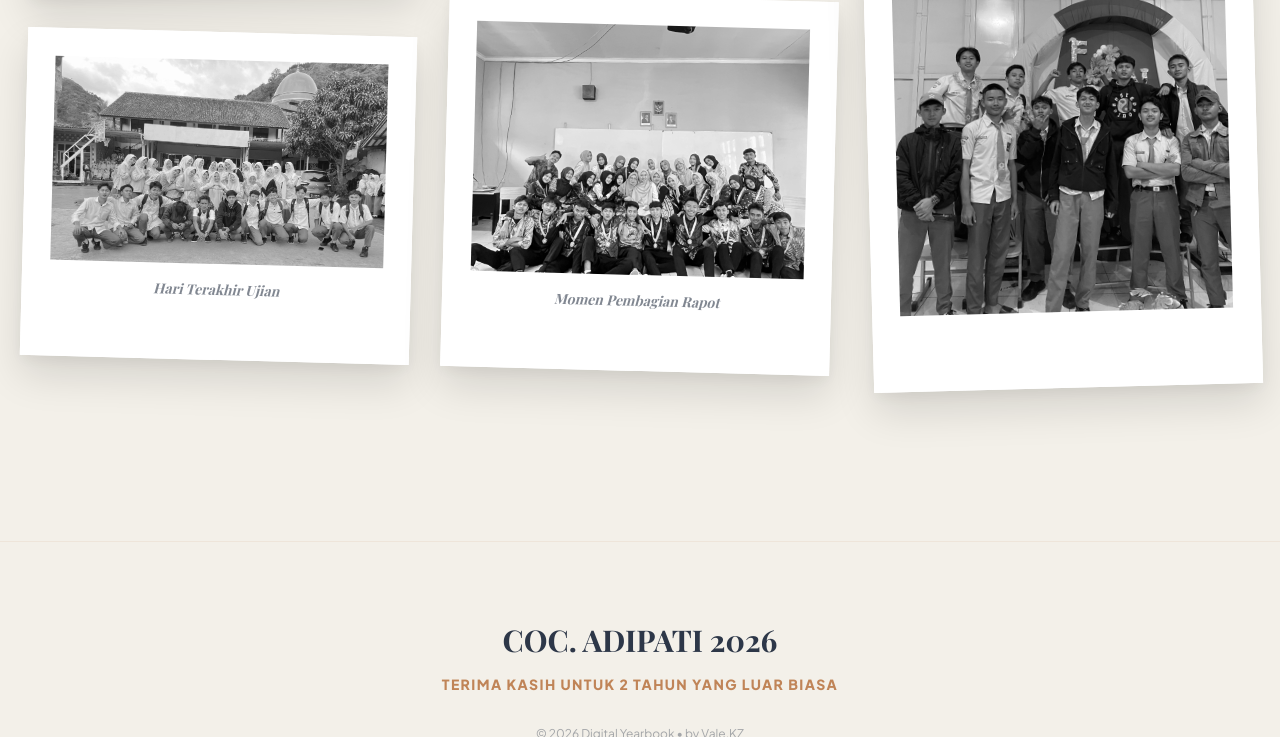
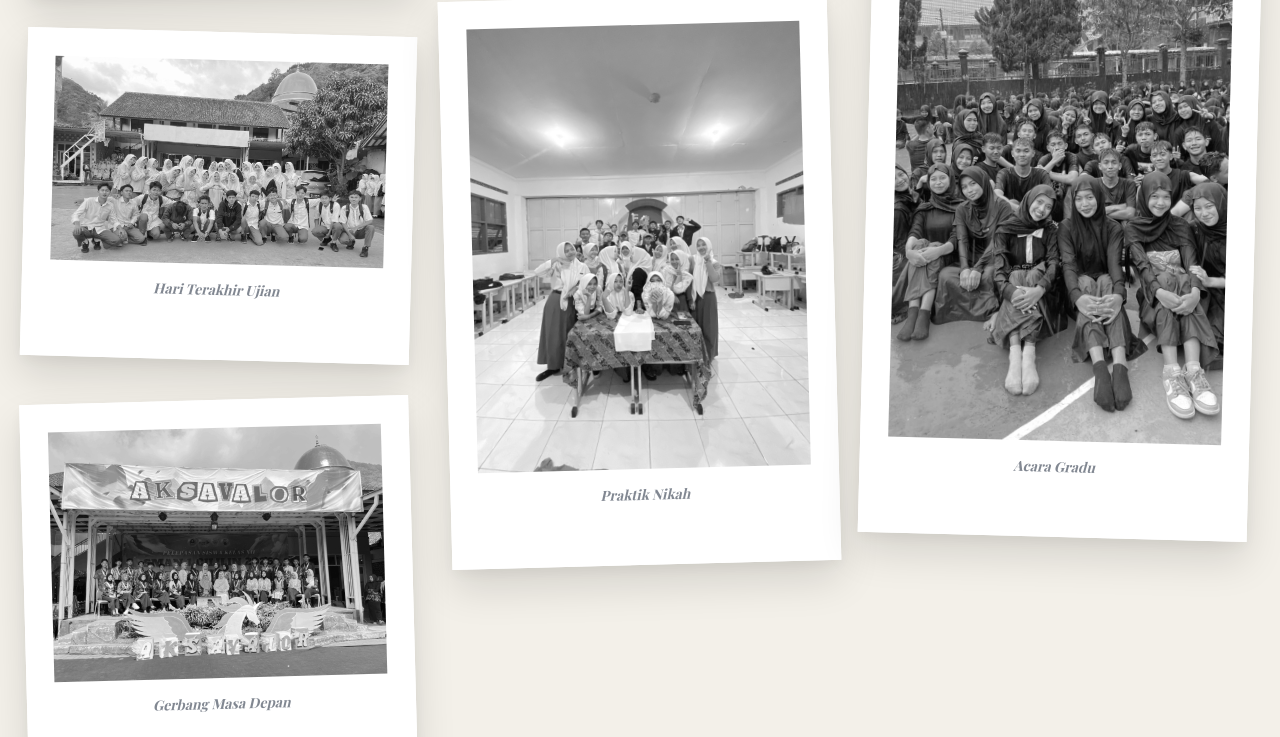
Before and after one commit to valekz200308/Memo12, a plain HTML site: page index.html in a window 1280 px wide. Shown: the part 2846-3583 px from the top of the page. Drawn offline with nearby package versions, Linux system fonts and the light colour scheme; a web font is replaced by a local one.

Commit message:
Add files via upload

```diff
--- a/index.html
+++ b/index.html
@@ -221,6 +221,12 @@
                     <p class="mt-4 text-center font-serif italic text-sm text-darkText/60"></p>
                 </div>
             </div>
+            <!-- Item 12 -->
+            <div class="masonry-item" data-aos="fade-up" data-aos-delay="200">
+                <div class="polaroid">
+                    <img src="img/acara_gradu.jpg" alt="Rapot" class="w-full grayscale hover:grayscale-0 transition-all duration-500">
+                    <p class="mt-4 text-center font-serif italic text-sm text-darkText/60">Acara Gradu</p>
+                </div>
         </div>
     </section>
 
```
Also changed, not shown: img/acara_gradu.jpg (added).
